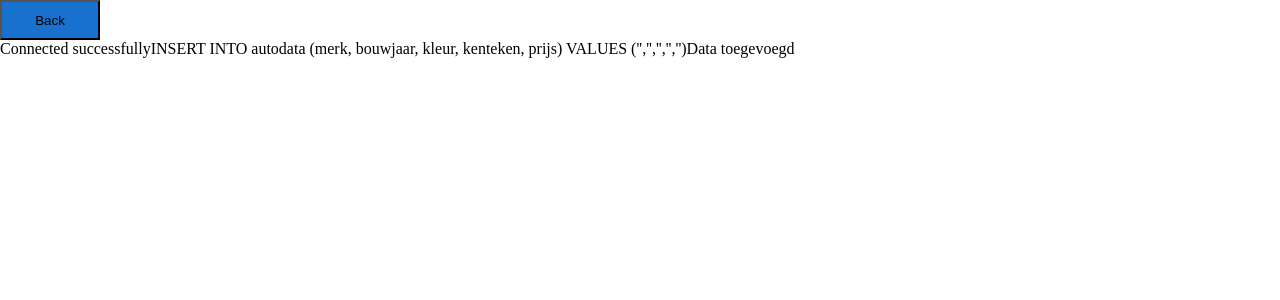
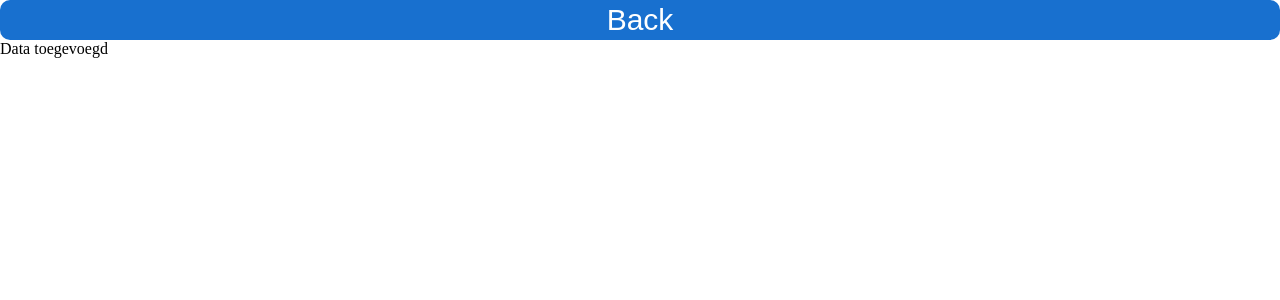
Before and after one commit to Deanjer/extra_chall_1, a PHP site: page /extra_chall_1/ in a window 1280 px wide. Shown: the top 300 px of the page. Run offline with PHP 8.4, Linux system fonts and the light colour scheme; data that the repository does not hold is empty.

Commit message:
extra_chall_1

```diff
--- a/database.php
+++ b/database.php
@@ -50,7 +50,9 @@ $result = $conn->query($sql);
     <link rel="stylesheet" href="assets/css/database.css">
 </head>
 <body>
+    <div class="flex-container">
     <a href="http://localhost/extra_chall_1/test.html"><button class="d-db">Terug</button></a>
+    </div>
     <table align="center" border="1px" style="width:80%; line-height:3">
         <tr>
             <th colspan="6"><h2>Auto data</h2></th>
--- a/index.php
+++ b/index.php
@@ -8,7 +8,23 @@
     <link rel="stylesheet" href="assets/css/style.css">
 </head>
 <body>
-<a href="http://localhost/extra_chall_1/test.html"><button style="width:100px; height:40px; background-color:rgb(24, 112, 207);" >Back</button></a><br>
+<a href="http://localhost/extra_chall_1/test.html"><button class="button-back">Back</button></a><br>
+<style>
+.button-back{
+  width: 100%;
+  height: 40px;
+  border-radius: 10px;
+  border: none;
+  background-color: rgb(24, 112, 207);
+  color: white;
+  font-size: 30px;
+  margin: 0 auto;
+}
+.button-back:hover{
+  background-color: rgb(22, 102, 187);
+  cursor: pointer;
+}
+</style>
 </body>
 </html>
 
@@ -36,11 +52,11 @@ $conn = new mysqli($servername, $username, $password, $dbname);
 if ($conn->connect_error) {
   die("Connection failed: " . $conn->connect_error);
 }
-echo "Connected successfully";
+// echo "Connected successfully";
 
 $sql = "INSERT INTO autodata (merk, bouwjaar, kleur, kenteken, prijs) VALUES ('".$_POST['merk']."','".$_POST['bouwjaar']."','".$_POST['kleur']."','".$_POST['kenteken']."','".$_POST['prijs']."')";
         // use exec() because no results are returned
-        echo "$sql";
+        // echo "$sql";
 if ($conn->query($sql) === TRUE) {
   echo "Data toegevoegd";
 } else {
```
Also changed, not shown: assets/css/database.css (+9 -4 lines).
